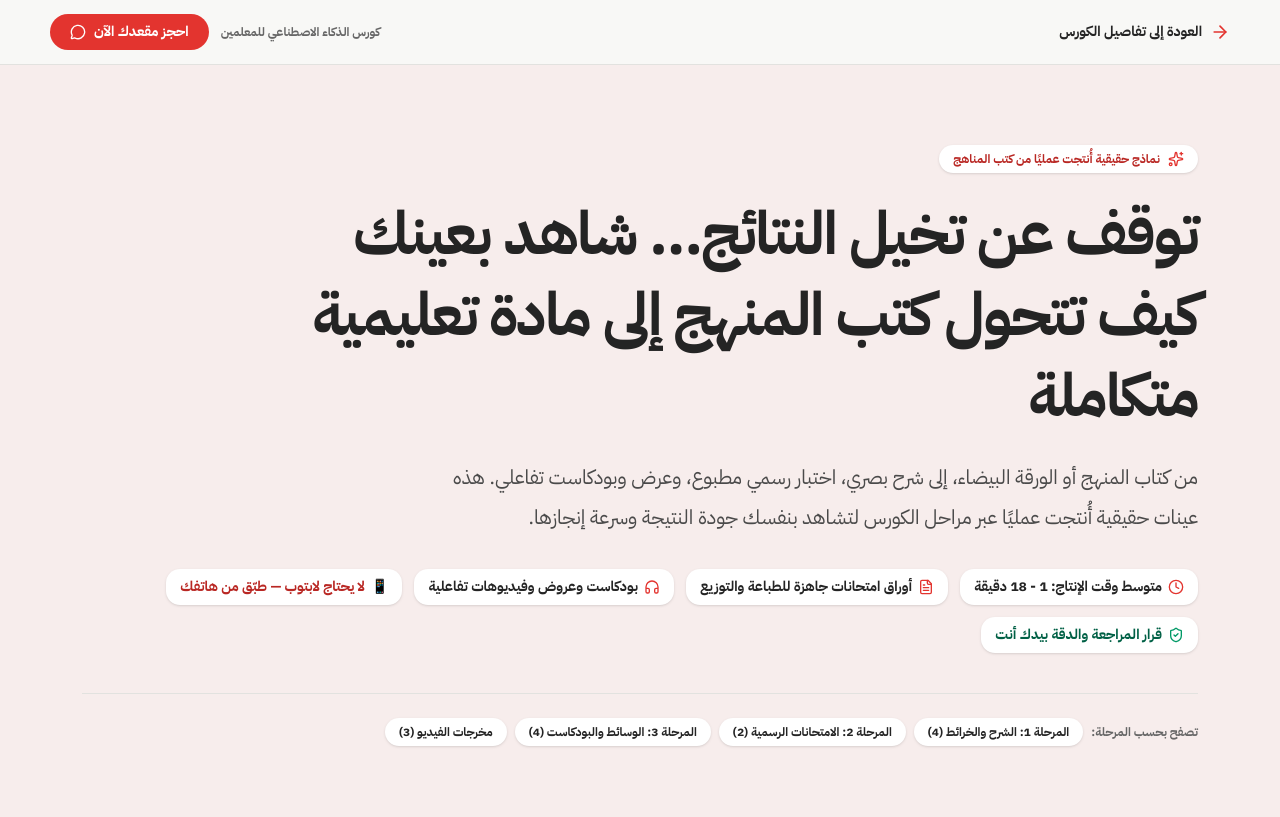
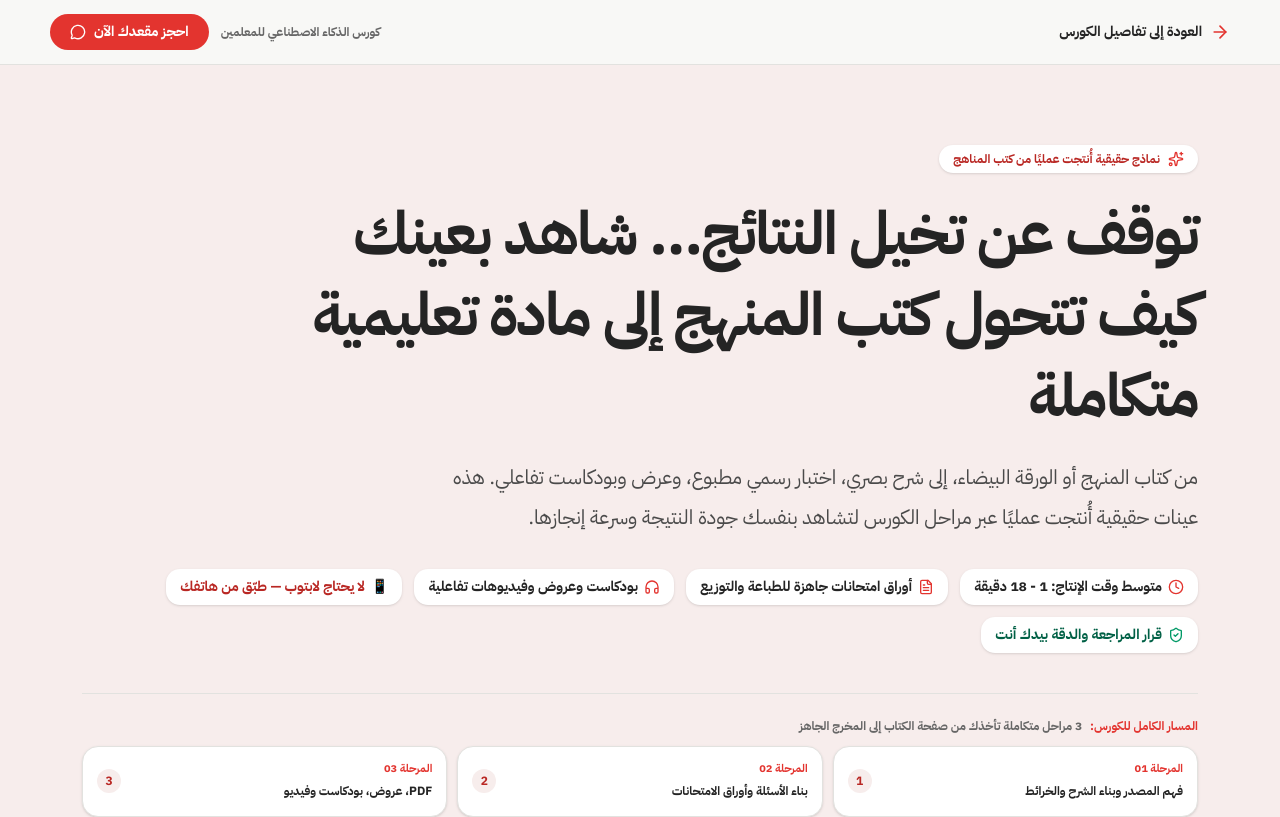
Before and after one commit to fhrrutedf/notebooklm-course-landing, a Next.js app: page /results in a window 1280 px wide. Shown: the top 817 px of the page. Built offline with nearby package versions, Linux system fonts and the light colour scheme.

Commit message:
feat: unify results page into 3 linear phases, nest video outputs inside phase 3, and remove mid-page CTA

```diff
--- a/src/app/results/ResultsClient.tsx
+++ b/src/app/results/ResultsClient.tsx
@@ -225,21 +225,46 @@ export default function ResultsClient() {
             </span>
           </div>
 
-          {/* شريط الفهرس والانتقال السريع */}
-          <div className="mt-10 flex flex-wrap items-center gap-2 border-t border-[#E2E2DF] pt-6">
-            <span className="text-xs font-black text-[#666666]">تصفح بحسب المرحلة:</span>
-            <a href="#phase-1" className="rounded-full bg-white px-3.5 py-1.5 text-xs font-bold text-[#242424] transition hover:bg-[#E3342F] hover:text-white shadow-sm">
-              المرحلة 1: الشرح والخرائط (4)
+          {/* شريط المسار المتكامل للكورس (3 مراحل متتالية) */}
+          <div className="mt-10 border-t border-[#E2E2DF] pt-6">
+            <div className="flex items-center gap-2 mb-3">
+              <span className="text-xs font-black text-[#E3342F]">المسار الكامل للكورس:</span>
+              <span className="text-xs font-bold text-[#666666]">3 مراحل متكاملة تأخذك من صفحة الكتاب إلى المخرج الجاهز</span>
+            </div>
+            <div className="grid gap-2.5 sm:grid-cols-3">
+              <a
+                href="#phase-1"
+                className="group flex items-center justify-between gap-2 rounded-2xl border border-[#E2E2DF] bg-white p-3.5 text-right shadow-sm transition hover:border-[#E3342F] hover:shadow-md"
+              >
+                <div>
+                  <span className="block text-[11px] font-black text-[#E3342F]">المرحلة 01</span>
+                  <span className="text-xs font-bold text-[#242424] group-hover:text-[#E3342F]">فهم المصدر وبناء الشرح والخرائط</span>
+                </div>
+                <span className="flex h-6 w-6 shrink-0 items-center justify-center rounded-full bg-[#F7EDEC] text-xs font-black text-[#B92723]">1</span>
               </a>
-            <a href="#phase-2" className="rounded-full bg-white px-3.5 py-1.5 text-xs font-bold text-[#242424] transition hover:bg-[#E3342F] hover:text-white shadow-sm">
-              المرحلة 2: الامتحانات الرسمية (2)
+
+              <a
+                href="#phase-2"
+                className="group flex items-center justify-between gap-2 rounded-2xl border border-[#E2E2DF] bg-white p-3.5 text-right shadow-sm transition hover:border-[#E3342F] hover:shadow-md"
+              >
+                <div>
+                  <span className="block text-[11px] font-black text-[#E3342F]">المرحلة 02</span>
+                  <span className="text-xs font-bold text-[#242424] group-hover:text-[#E3342F]">بناء الأسئلة وأوراق الامتحانات</span>
+                </div>
+                <span className="flex h-6 w-6 shrink-0 items-center justify-center rounded-full bg-[#F7EDEC] text-xs font-black text-[#B92723]">2</span>
               </a>
-            <a href="#phase-3" className="rounded-full bg-white px-3.5 py-1.5 text-xs font-bold text-[#242424] transition hover:bg-[#E3342F] hover:text-white shadow-sm">
-              المرحلة 3: الوسائط والبودكاست (4)
+
+              <a
+                href="#phase-3"
+                className="group flex items-center justify-between gap-2 rounded-2xl border border-[#E2E2DF] bg-white p-3.5 text-right shadow-sm transition hover:border-[#E3342F] hover:shadow-md"
+              >
+                <div>
+                  <span className="block text-[11px] font-black text-[#E3342F]">المرحلة 03</span>
+                  <span className="text-xs font-bold text-[#242424] group-hover:text-[#E3342F]">PDF، عروض، بودكاست وفيديو</span>
+                </div>
+                <span className="flex h-6 w-6 shrink-0 items-center justify-center rounded-full bg-[#F7EDEC] text-xs font-black text-[#B92723]">3</span>
               </a>
-            <a href="#videos" className="rounded-full bg-white px-3.5 py-1.5 text-xs font-bold text-[#242424] transition hover:bg-[#E3342F] hover:text-white shadow-sm">
-              مخرجات الفيديو (3)
-            </a>
+            </div>
           </div>
         </div>
       </header>
@@ -366,49 +391,7 @@ export default function ResultsClient() {
         </div>
       </section>
 
-      {/* زر الحجز الأوسط (Mid-Page Conversion CTA) */}
-      <section className="px-5 py-8">
-        <div className="mx-auto max-w-[1000px] rounded-3xl border-2 border-[#E3342F]/30 bg-[#F7EDEC] p-6 text-center shadow-[0_14px_40px_rgba(227,52,47,0.08)] md:p-10">
-          <div className="flex flex-wrap items-center justify-center gap-2">
-            <span className="inline-flex items-center gap-1.5 rounded-full bg-white px-4 py-1 text-xs font-black text-[#B92723] shadow-sm">
-              <Zap className="h-3.5 w-3.5 text-[#E3342F]" />
-              تطبيق عملي من أول يوم
-            </span>
-            <span className="inline-flex items-center gap-1.5 rounded-full bg-red-100 border border-red-300 px-3 py-1 text-xs font-black text-[#B92723]">
-              🔥 متبقي 6 مقاعد فقط بسعر الإطلاق
-            </span>
-          </div>
-          <h3 className="mt-3 text-2xl font-black leading-[1.4] text-[#242424] md:text-3xl">
-            أعجبتك هذه النتائج وتريد تطبيقها على كتبك ودروسك؟
-          </h3>
-          <p className="mx-auto mt-2 max-w-2xl text-sm leading-[2] text-[#555555] md:text-base">
-            في الكورس بتتعلم الطريقة كاملة خطوة بخطوة: من فتح صفحة الكتاب، إلى استخراج الأفكار وبناء الشرح، وحتى إخراج ورقة امتحان أو عرض جاهز دون أي تشتت، مع متابعة شخصية من المدرب.
-          </p>
-          <div className="mt-6 flex flex-wrap items-center justify-center gap-4">
-            <a
-              href={createWhatsAppLink('مرحباً، شاهدت نماذج المخرجات وأريد حجز مقعدي في الكورس وتفعيله فوراً.')}
-              onClick={() => {
-                track('whatsapp_click', { source: 'results_mid_cta', affiliate_ref: affiliateRef || 'direct' })
-                trackWhatsApp('results_mid_cta', { affiliate_ref: affiliateRef || 'direct' })
-              }}
-              target="_blank"
-              rel="noopener noreferrer"
-              className="inline-flex items-center gap-2 rounded-full bg-[#E3342F] px-8 py-3.5 text-base font-bold text-white shadow-lg transition hover:bg-[#B92723] hover:scale-[1.02]"
-            >
-              <span>احجز مقعدك الآن عبر واتساب</span>
-              <MessageCircle className="h-5 w-5" />
-            </a>
-          </div>
-          <p className="mt-2 text-xs text-[#666666]">
-            💡 <strong className="text-[#242424]">ماذا يحدث بعد الضغط؟</strong> يفتح شات واتساب مباشرة مع المدرب للإجابة على استفساراتك، اختيار طريقة الدفع الأسهل لك، واستلام رابط الكورس فوراً.
-          </p>
-          <p className="mt-3 text-xs font-bold text-[#666666]">
-            سعر الإطلاق 35$ فقط (أو قسطان 17.5$) · وصول دائم عبر Telegram · ضمان استرجاع كامل 7 أيام
-          </p>
-        </div>
-      </section>
-
-      {/* القسم الثالث: نماذج المرحلة الثالثة (الوسائط والبودكاست) */}
+      {/* القسم الثالث: نماذج المرحلة الثالثة (الوسائط والبودكاست والفيديو) */}
       <section id="phase-3" className="px-5 py-14 md:px-8 md:py-20">
         <div className="mx-auto max-w-[1180px]">
           <div className="max-w-3xl">
@@ -419,7 +402,7 @@ export default function ResultsClient() {
               إخراج المحتوى بصيغ تفاعلية، صوتية، ومرئية
             </h2>
             <p className="mt-3 text-base leading-[2] text-[#666666]">
-              خاطب الطالب البصري والسمعي بملفات تفاعلية مبهرة: بودكاست بصوتين، عروض شرائح جاهزة، ومذكرات PDF مركزة.
+              خاطب الطالب البصري والسمعي بملفات تفاعلية مبهرة: مذكرات PDF، عروض شرائح جاهزة، بودكاست بصوتين، وفيديوهات تعليمية بالرسوم والصوت.
             </p>
           </div>
 
@@ -478,25 +461,22 @@ export default function ResultsClient() {
               )
             })}
           </div>
-        </div>
-      </section>
 
-      {/* نماذج مخرجات الفيديو التعليمي */}
-      <section id="videos" className="border-t border-[#E2E2DF] bg-[#F8F8F6] px-5 py-14 md:px-8 md:py-20">
-        <div className="mx-auto max-w-[1180px]">
-          <div className="text-center">
+          {/* مخرجات مرئية وفيديوهات تعليمية ضمن المرحلة الثالثة */}
+          <div className="mt-14 border-t border-[#E2E2DF] pt-10">
+            <div className="max-w-3xl">
               <span className="rounded-full bg-[#F7EDEC] px-3.5 py-1 text-xs font-black text-[#B92723]">
-              المرحلة 03: نماذج مخرجات مرئية
+                مخرجات مرئية وسمعية ضمن المرحلة الثالثة
               </span>
-            <h2 className="mt-3 text-2xl font-black text-[#242424] md:text-4xl">
-              مقاطع مخرجات تعليمية: من نص الدرس إلى فيديو تفاعلي للطلاب
-            </h2>
-            <p className="mx-auto mt-2 max-w-2xl text-sm leading-[1.9] text-[#666666] md:text-base">
-              هذه المقاطع هي نماذج مخرجات حقيقية يتعلم المعلم إنتاجها في الكورس؛ حيث يتحول الدرس إلى فيديو شارح بالرسوم والصوت دون الحاجة لكاميرات أو مونتاج معقد، لتقدمه لطلابك كمخرج تعليمي جاهز.
+              <h3 className="mt-3 text-xl font-black text-[#242424] md:text-3xl">
+                من نص الدرس إلى فيديو تعليمي تفاعلي للطلاب
+              </h3>
+              <p className="mt-2 text-sm leading-[1.9] text-[#666666]">
+                يتعلم المعلم في هذه المرحلة أيضاً كيفية تحويل الدروس إلى فيديوهات شارحة بالصوت والصورة، دون الحاجة لأي معدات تصوير أو برامج مونتاج معقدة.
               </p>
             </div>
 
-          <div className="mt-10 grid gap-6 md:grid-cols-3">
+            <div className="mt-8 grid gap-6 md:grid-cols-3">
               {videoSamples.map((video) => (
                 <article key={video.title} className="overflow-hidden rounded-3xl border border-[#E2E2DF] bg-white shadow-[0_12px_35px_rgba(0,0,0,0.05)]">
                   <div className="aspect-video bg-[#242424]">
@@ -513,13 +493,14 @@ export default function ResultsClient() {
                   <div className="p-5 text-right">
                     <div className="flex items-center gap-2 text-[#E3342F]">
                       <Video className="h-5 w-5" />
-                    <span className="text-xs font-bold">مخرج فيديو تعليمي جاهز للطلاب</span>
+                      <span className="text-xs font-bold">فيديو تعليمي جاهز للطلاب</span>
                     </div>
-                  <h3 className="mt-2 font-bold text-[#242424]">{video.title}</h3>
+                    <h4 className="mt-2 font-bold text-[#242424]">{video.title}</h4>
                     <p className="mt-1.5 text-xs leading-[1.8] text-[#666666]">{video.desc}</p>
                   </div>
                 </article>
               ))}
+            </div>
           </div>
         </div>
       </section>
@@ -571,8 +552,8 @@ export default function ResultsClient() {
                 <span className="rounded-full bg-[#F7EDEC] px-3 py-1 text-xs font-bold text-[#B92723]">
                   عرض التسجيل الحالي
                 </span>
-                <span className="rounded-full bg-red-100 border border-red-300 px-3 py-1 text-xs font-bold text-[#B92723]">
-                  🔥 متبقي 6 مقاعد فقط بسعر الإطلاق
+                <span className="rounded-full bg-red-100 border border-red-300 px-3.5 py-1 text-xs font-black text-[#B92723]">
+                  🔥 مقاعد الدفعة محدودة لضمان المتابعة المباشرة مع المدرب
                 </span>
               </div>
               <div className="mt-4 flex items-center justify-center gap-3">
```
Lines whose indentation alone changed are shown as unchanged.
